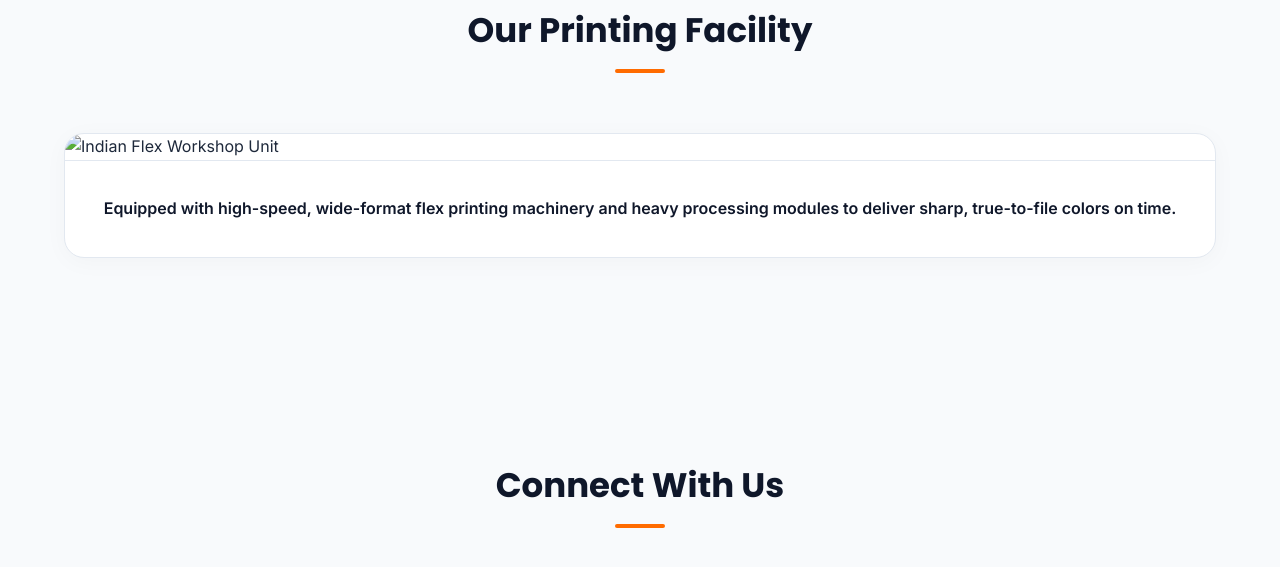
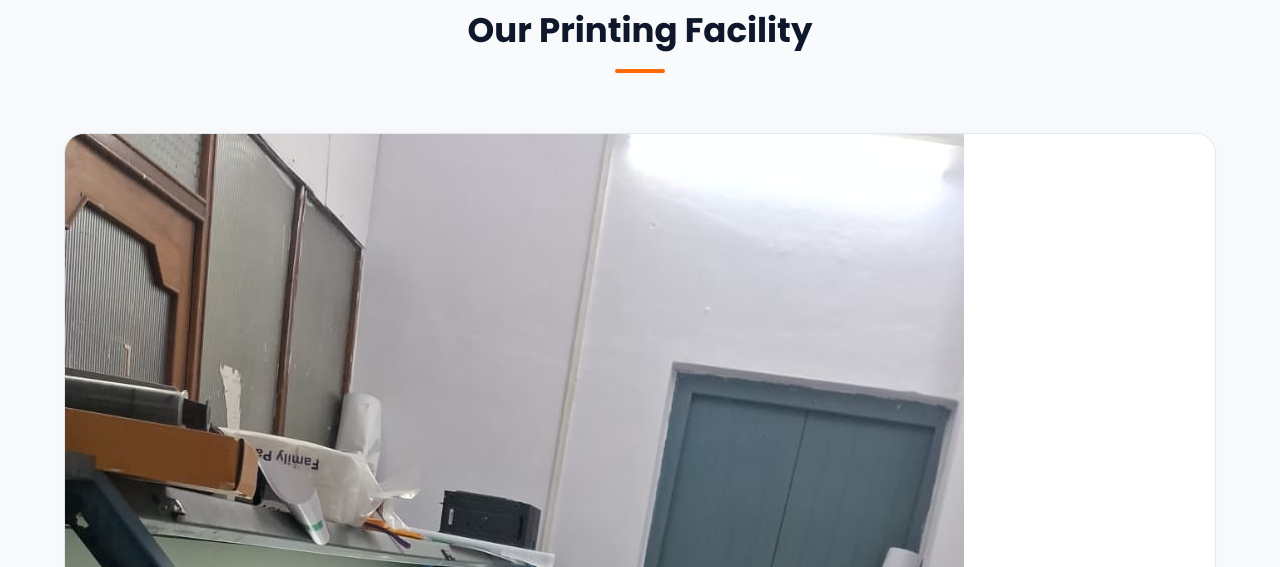
Before and after one commit to studyspace011/indianflex, a plain HTML site: page index.html in a window 1280 px wide. Shown: the part 1272-1839 px from the top of the page. Drawn offline with Linux system fonts and the light colour scheme.

```diff
--- a/index.html
+++ b/index.html
@@ -454,7 +454,7 @@
         <div class="container">
             <h2 class="section-title">Our Printing Facility</h2>
             <div class="facility-display">
-                <img src="assets/workshop.jpg" alt="Indian Flex Workshop Unit" class="workshop-img">
+                <img src="assets/workshop.jpeg" alt="Indian Flex Workshop Unit" class="workshop-img">
                 <div class="facility-desc">
                     <p style="color: var(--primary-navy);">Equipped with high-speed, wide-format flex printing machinery and heavy processing modules to deliver sharp, true-to-file colors on time.</p>
                 </div>
```
